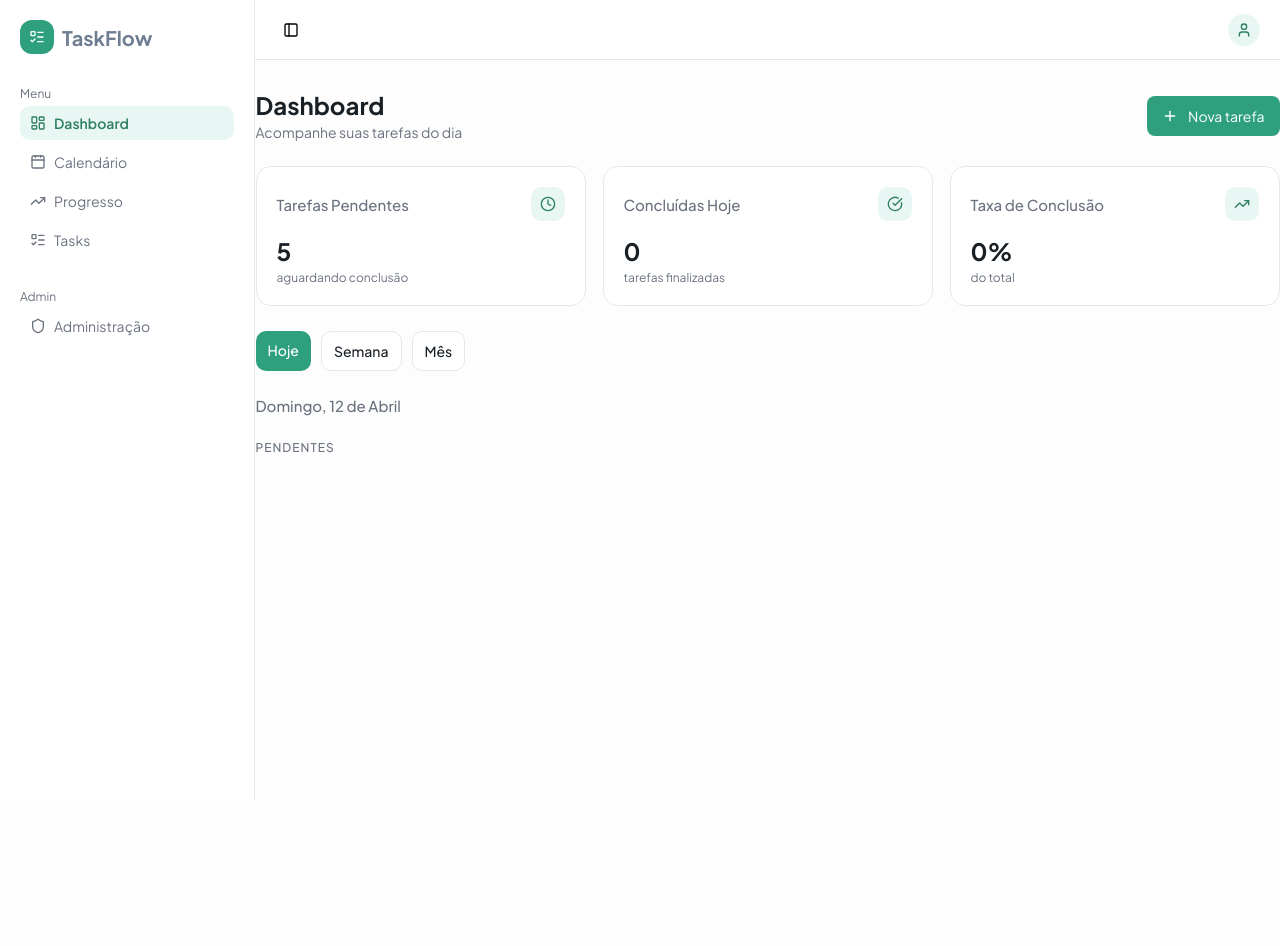
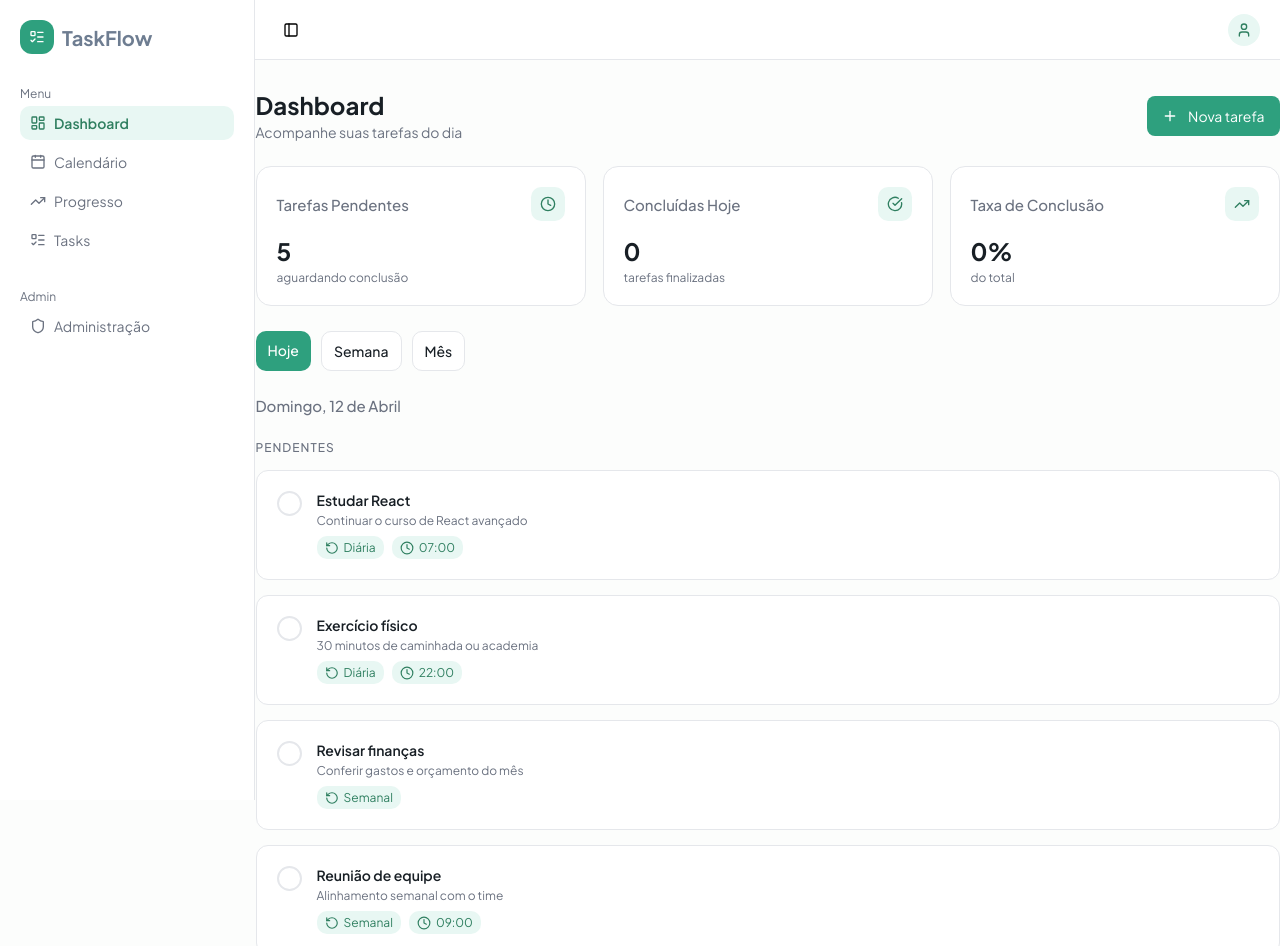
Before and after one commit to PedroHenriqueCoppola/taskflow, a React (Vite) app: page / in a window 1280 px wide. Shown: the top 946 px of the page. Before the commit the page ends 800 px from the top, so only its background shows below. Built offline with nearby package versions, Linux system fonts and the light colour scheme.

Commit message:
creating Tag & TaskBox components + finalizing dashboard base

```diff
--- /dev/null
+++ b/src/components/Tag/Tag.css
@@ -0,0 +1,13 @@
+.tag {
+    padding: .4rem .8rem;
+    border-radius: 10px;
+    width: fit-content;
+
+    color: var(--heavier-green);
+    background-color: var(--softer-green);
+
+    display: flex;
+    align-items: center;
+    gap: 0.5rem;
+    font-size: 1.2rem;
+}
--- /dev/null
+++ b/src/components/Tag/Tag.jsx
@@ -0,0 +1,12 @@
+import './Tag.css';
+
+const Tag = (props) => {
+    return (
+        <div className='tag'>
+            {props.icon}
+            {props.content}
+        </div>
+    );
+}
+
+export default Tag;
--- /dev/null
+++ b/src/components/TaskBox/TaskBox.css
@@ -0,0 +1,52 @@
+.taskBox {
+    display: flex;
+    gap: 1.5rem;
+    width: 100%;
+    padding: 2rem;
+    border-radius: 1.2rem;
+
+    background-color: var(--white);
+    border: 1px solid var(--border-gray);
+
+    transition: transform 0.2s ease, box-shadow 0.2s ease;
+
+    &:hover {
+        transform: translateY(-1.5px);
+
+        box-shadow:
+            0 4px 8px rgba(0, 0, 0, 0.04),
+            0 12px 24px rgba(0, 0, 0, 0.08);
+    }
+}
+
+.checkButton {
+    width: 2.5rem;
+    height: 2.5rem;
+
+    border-radius: 50%;
+
+    border: 2px solid var(--border-gray);
+    background-color: transparent;
+
+    cursor: pointer;
+
+    transition: all 0.2s ease;
+}
+
+.checkButton:hover {
+    border-color: var(--standard-green);
+}
+
+.taskBoxContent {
+    display: flex;
+    flex-direction: column;
+    gap: .4rem;
+}
+
+.taskBoxTags {
+    display: flex;
+    gap: .8rem;
+    flex-wrap: wrap;
+
+    margin-top: .4rem;
+}
--- /dev/null
+++ b/src/components/TaskBox/TaskBox.jsx
@@ -0,0 +1,32 @@
+import './TaskBox.css';
+
+import { Title, Description } from "../../styles/globalStyles";
+import { Clock } from "lucide-react";
+
+import Tag from '../Tag/Tag';
+
+const TaskBox = (props) => {
+    return (
+        <div className='taskBox'>
+            <div className="taskBoxCheck">
+                <button className="checkButton"></button>
+            </div>
+
+            <div className="taskBoxContent">
+                <Title fontSize="1.4rem" fontWeight="600">
+                    {props.taskBoxTitle}
+                </Title>
+
+                <Description>
+                    {props.description}
+                </Description>
+
+                <div className="taskBoxTags">
+                    {props.tags}
+                </div>
+            </div>
+        </div>
+    );
+}
+
+export default TaskBox;
--- a/src/pages/Dashboard/Dashboard.css
+++ b/src/pages/Dashboard/Dashboard.css
@@ -1,9 +1,6 @@
 .dashboardApp {
-    /* usar como base pro fundo */
-    /* background-color: var(--softer-green); */
-
     width: 102.4rem;
-    margin: 3rem auto 1rem;
+    margin: 3rem auto;
 
     display: flex;
     flex-direction: column;
@@ -34,6 +31,8 @@
     gap: 1rem;
 }
 
-.dashboardTaskCards {
-
+.dashboardPendentTasks {
+    display: flex;
+    flex-direction: column;
+    gap: 1.5rem;
 }
--- a/src/pages/Dashboard/Dashboard.jsx
+++ b/src/pages/Dashboard/Dashboard.jsx
@@ -1,13 +1,15 @@
 import './Dashboard.css';
 
 import { useState } from "react";
-import { Plus, Clock, CircleCheckBig, TrendingUp } from "lucide-react";
+import { Plus, Clock, CircleCheckBig, TrendingUp, RotateCcw } from "lucide-react";
 import { GlobalStyle, Title, SubTitle, MinorTitle } from "../../styles/globalStyles";
 
 import Button from '../../components/Button/Button';
 import InfoBox from '../../components/InfoBox/InfoBox';
 import FilterBox from '../../components/FilterBox/FilterBox';
 import getFilterDateText from '../../utils/getFilterDateText';
+import TaskBox from '../../components/TaskBox/TaskBox';
+import Tag from '../../components/Tag/Tag';
 
 const Dashboard = () => {
     const [activeFilter, setActiveFilter] = useState("today");
@@ -76,10 +78,92 @@ const Dashboard = () => {
                 <MinorTitle>{getFilterDateText(activeFilter)}</MinorTitle>
             </div>
 
-            <div className="dashboardTaskCards">
+            <div className="dashboardPendentTasks">
                 <MinorTitle fontSize="1.2rem" letterSpacing="1px">PENDENTES</MinorTitle>
 
+                <TaskBox
+                    taskBoxTitle="Estudar React"
+                    description="Continuar o curso de React avançado"
+                    tags={
+                        <>
+                            <Tag
+                                icon={<RotateCcw size={14} />}
+                                content="Diária"
+                            />
 
+                            <Tag
+                                icon={<Clock size={14} />}
+                                content="07:00"
+                            />
+                        </>
+                    }
+                />
+
+                <TaskBox
+                    taskBoxTitle="Exercício físico"
+                    description="30 minutos de caminhada ou academia"
+                    tags={
+                        <>
+                            <Tag
+                                icon={<RotateCcw size={14} />}
+                                content="Diária"
+                            />
+
+                            <Tag
+                                icon={<Clock size={14} />}
+                                content="22:00"
+                            />
+                        </>
+                    }
+                />
+
+                <TaskBox
+                    taskBoxTitle="Revisar finanças"
+                    description="Conferir gastos e orçamento do mês"
+                    tags={
+                        <>
+                            <Tag
+                                icon={<RotateCcw size={14} />}
+                                content="Semanal"
+                            />
+                        </>
+                    }
+                />
+
+                <TaskBox
+                    taskBoxTitle="Reunião de equipe"
+                    description="Alinhamento semanal com o time"
+                    tags={
+                        <>
+                            <Tag
+                                icon={<RotateCcw size={14} />}
+                                content="Semanal"
+                            />
+
+                            <Tag
+                                icon={<Clock size={14} />}
+                                content="09:00"
+                            />
+                        </>
+                    }
+                />
+
+                <TaskBox
+                    taskBoxTitle="Ler 20 páginas"
+                    description="Livro: Atomic Habits"
+                    tags={
+                        <>
+                            <Tag
+                                icon={<RotateCcw size={14} />}
+                                content="Diária"
+                            />
+                        </>
+                    }
+                />
+            </div>
+
+            <div className="dashboardConcludedTasks">
+                <MinorTitle fontSize="1.2rem" letterSpacing="1px">CONCLUÍDAS</MinorTitle>
             </div>
         </div>
     )
--- a/src/styles/globalStyles.js
+++ b/src/styles/globalStyles.js
@@ -41,8 +41,8 @@ export const GlobalStyle = createGlobalStyle`
 
 export const Title = styled.h1 `
     color: var(--black);
-    font-size: 2.4rem;
-    font-weight: bold;
+    font-size: ${({ fontSize }) => fontSize || '2.4rem'};
+    font-weight: ${({ fontWeight }) => fontWeight || 'bold'};
 `;
 
 export const SubTitle = styled.p`
```
